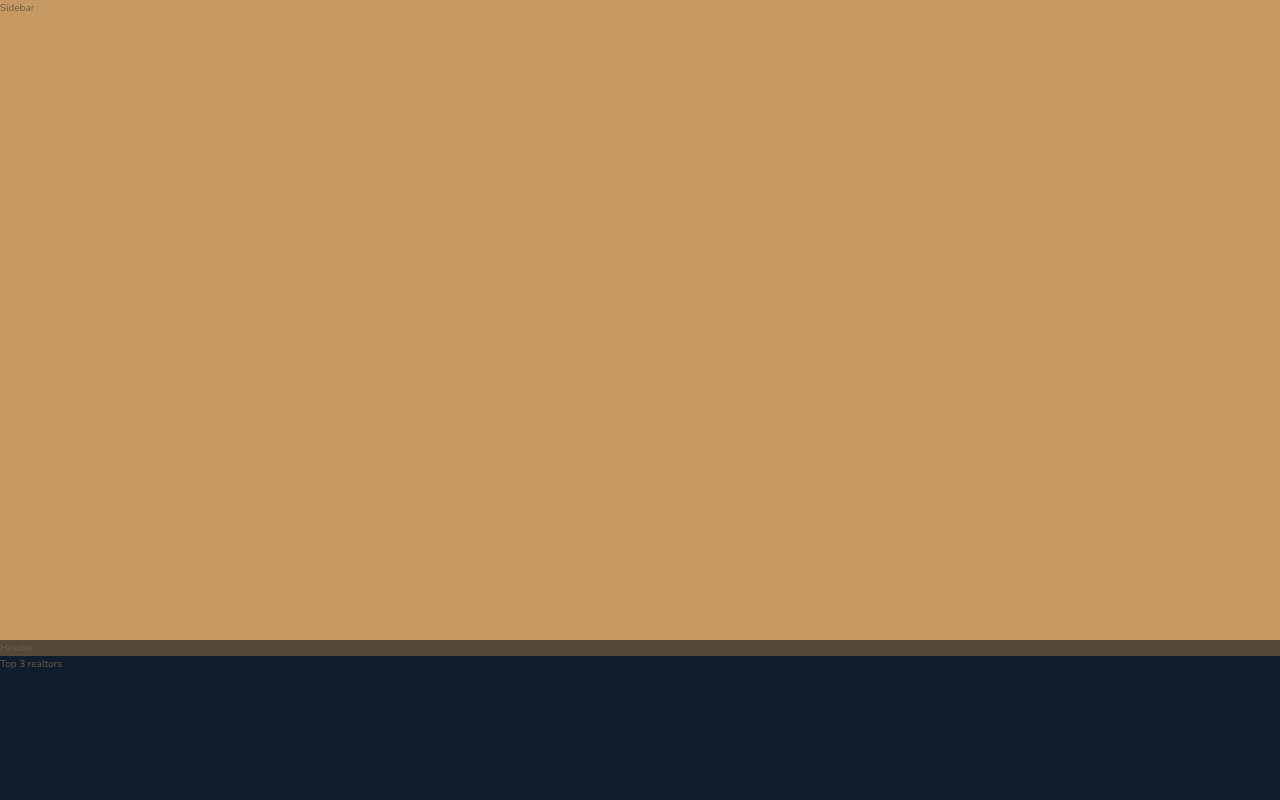
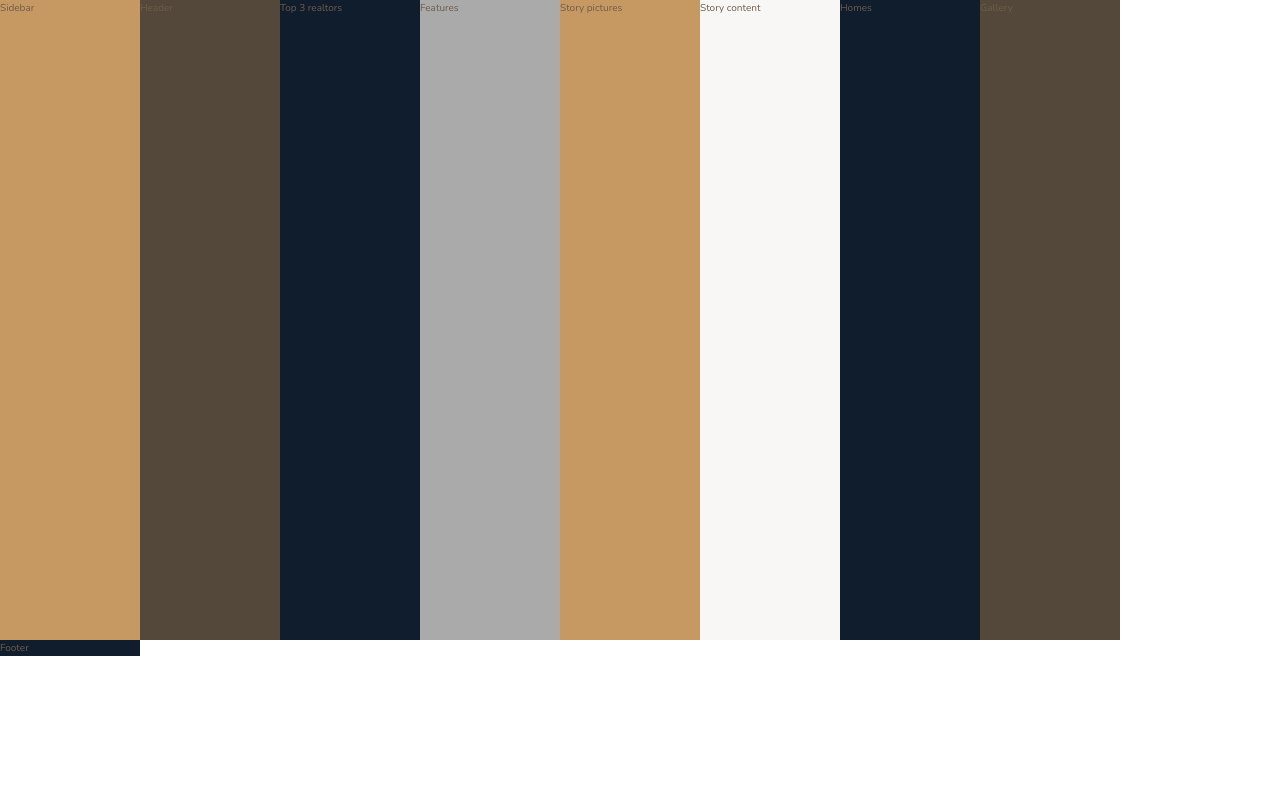
Before and after one commit to Scientific-Research/mk-advanced-css-grid-layouts-nexter, a website: page index.html in a window 1280 px wide. Shown: the top 800 px of the page. Drawn offline with nearby package versions, Linux system fonts and the light colour scheme.

Commit message:
we want to have 8 columns and width for every column has to be between min-content as minimum and 140px as maximum width

```diff
--- a/sass/_base.scss
+++ b/sass/_base.scss
@@ -39,4 +39,13 @@ body {
   // vw:viewport width  vh:viewport height
   // grid-template-rows: 1000px min-content 800px min-content min-content min-content;
   grid-template-rows: 80vh min-content 40vw repeat(3, min-content);
+  // grid-template-columns: repeat(8, 1fr); // this produces 8 equally columns
+  // we use width for entire 8 columns: something between 1100px to 1200px
+  // for example, we use 1140px/8 = 142.5px bzw. 140px or 14rem is width for every column
+  // grid-template-columns: repeat(8, 14rem); // but when we decrease and increase the width
+  // of the page, the width of every column doesn't change, to make it changeable, we use
+  // minmax() function
+  grid-template-columns: repeat(8, minmax(min-content, 14rem));
+  // min would be min-content and max would be 14rem. So, we want to have 8 columns and every column
+  // has to have width between min-content as minimum width and 140px as maximum width!
 }
```
Also changed, not shown: css/style.css.
